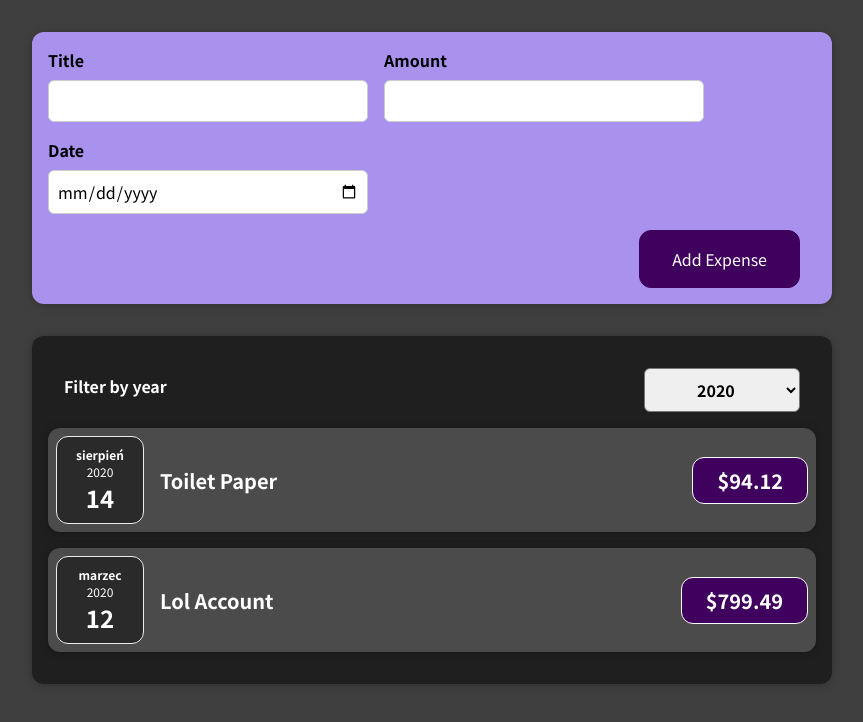
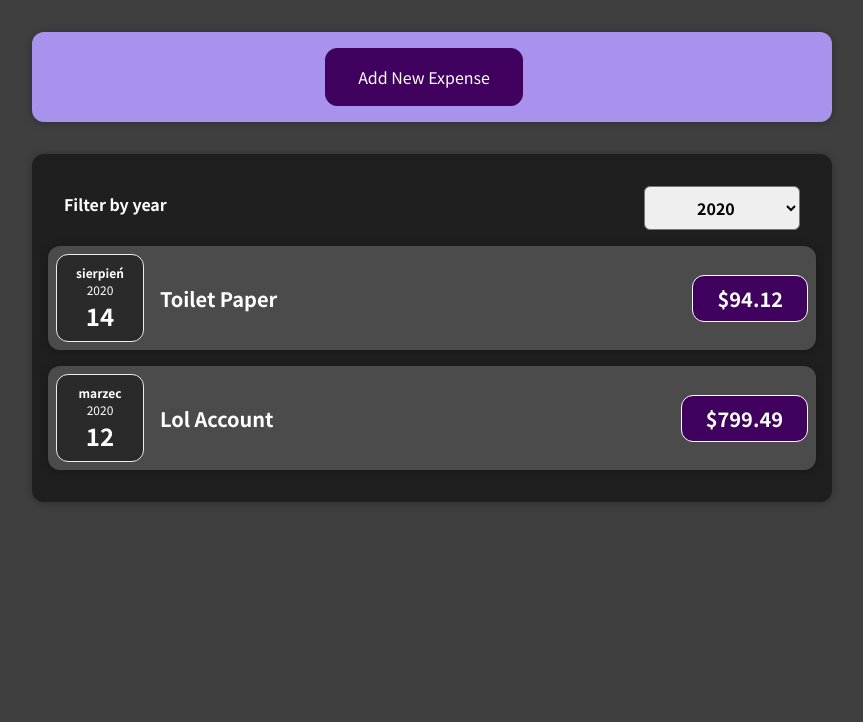
Before and after one commit to Novacci/react-app-study, a React (Create React App) app: page / in a window 1280 px wide. Shown: the top 722 px of the page, without its empty margins (208-1071 px from the left). Built offline with nearby package versions, Linux system fonts and the light colour scheme.

Commit message:
changed Form and expense component

```diff
--- a/src/components/Expenses/ExpensesList.js
+++ b/src/components/Expenses/ExpensesList.js
@@ -3,7 +3,6 @@ import ExpenseItem from './ExpenseItem';
 import './ExpensesList.css';
 
 const ExpensesList = (props) => {
-  console.log(props);
   if (props.items.length === 0) {
     return <h2 className="expenses-list__fallback">Found no expenses.</h2>;
   }
--- a/src/components/NewExpense/ExpenseForm.js
+++ b/src/components/NewExpense/ExpenseForm.js
@@ -66,6 +66,9 @@ function ExpenseForm(props) {
         </div>
       </div>
       <div className="new-expense__actions">
+        <button type="button" onClick={props.onCancel}>
+          Cancel
+        </button>
         <button type="submit">Add Expense</button>
       </div>
     </form>
--- a/src/components/NewExpense/NewExpense.js
+++ b/src/components/NewExpense/NewExpense.js
@@ -1,19 +1,36 @@
-import React from 'react';
+import React, { useState } from 'react';
 import './NewExpense.css';
 import ExpenseForm from './ExpenseForm';
 
 function NewExpense(props) {
+  const [content, setContent] = useState(false);
+
   const saveExpenseDataHandler = (enteredExpenseDate) => {
     const expenseData = {
       ...enteredExpenseDate,
       id: Math.random().toString(),
     };
     props.onAddExpense(expenseData);
+    setContent(false);
+  };
+
+  const contentHandler = () => {
+    setContent(true);
+  };
+
+  const stopContentHandler = () => {
+    setContent(false);
   };
 
   return (
     <div className="new-expense">
-      <ExpenseForm onSaveExpenseData={saveExpenseDataHandler} />
+      {!content && <button onClick={contentHandler}>Add New Expense</button>}
+      {content && (
+        <ExpenseForm
+          onSaveExpenseData={saveExpenseDataHandler}
+          onCancel={stopContentHandler}
+        />
+      )}
     </div>
   );
 }
```
